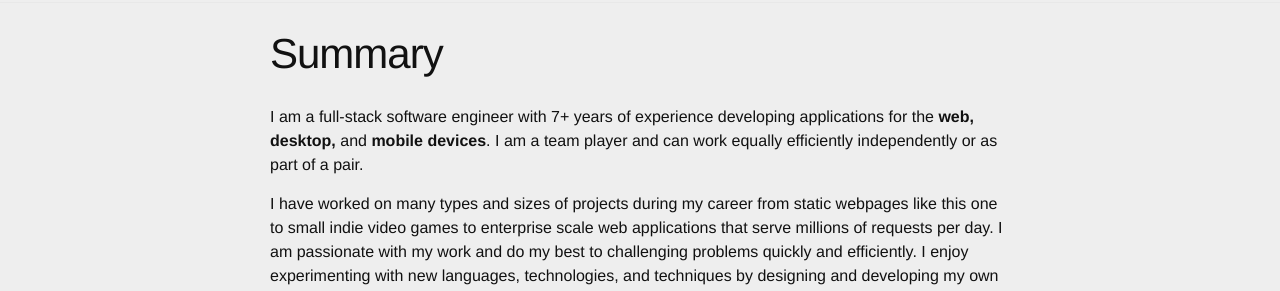
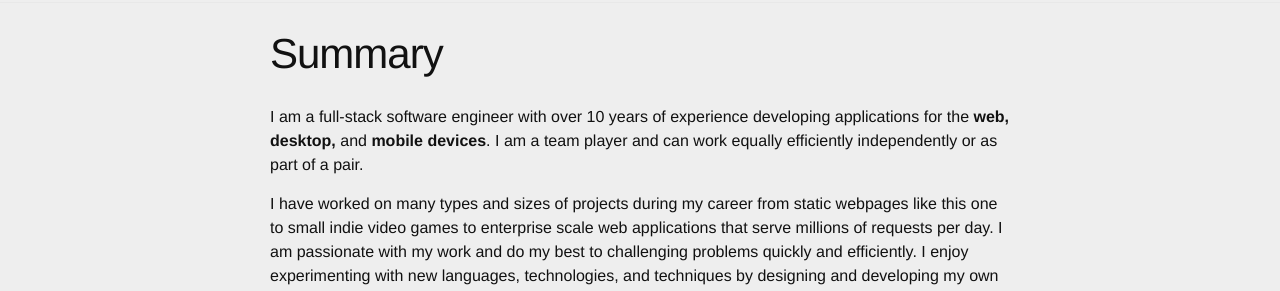
Before and after one commit to tbrown90/tbrown90.github.io, a Jekyll site: the page built from summary.md, in a window 1280 px wide. Shown: the part 154-445 px from the top of the page. Built offline with Jekyll 4.4.1, drawn with Linux system fonts in a browser that asks for light colours.

Commit message:
Update summary.md

```diff
--- a/summary.md
+++ b/summary.md
@@ -4,7 +4,7 @@ title: Summary
 permalink: /
 ---
 
-I am a full-stack software engineer with 7+ years of experience developing applications for the **web, desktop,** and **mobile devices**. I am a team player and can work equally efficiently independently or as part of a pair.
+I am a full-stack software engineer with over 10 years of experience developing applications for the **web, desktop,** and **mobile devices**. I am a team player and can work equally efficiently independently or as part of a pair.
 
 I have worked on many types and sizes of projects during my career from static webpages like this one to small indie video games to enterprise scale web applications that serve millions of requests per day. I am passionate with my work and do my best to challenging problems quickly and efficiently. I enjoy experimenting with new languages, technologies, and techniques by designing and developing my own video games, web sites, and personal applications to keep myself up to date in this field.
 
```
